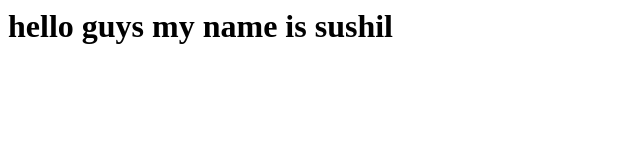
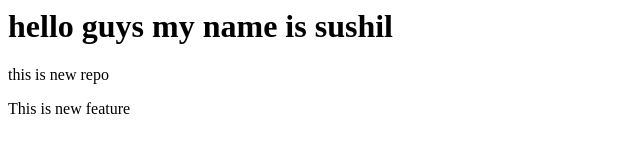
Before and after one commit to Sushil6341/Loacallrepo, a plain HTML site: page index.html in a window 1280 px wide. Shown: the whole page, without its empty margins (0-640 px from the left). Drawn offline with Linux system fonts and the light colour scheme.

Commit message:
add new feature

```diff
--- a/index.html
+++ b/index.html
@@ -1 +1,4 @@
 <h1>hello guys my name is sushil</h1>
+<p> this is  new repo</p>
+
+<p> This is new feature</p>
```
